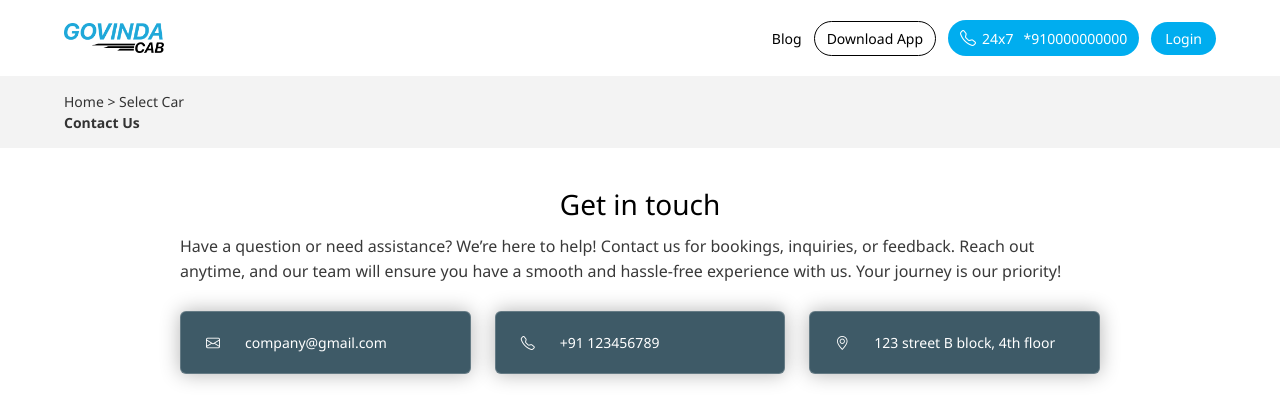
After one commit to SnidheSnowfinch/Govinda-cabs, a PHP site: page /contact-us.php in a window 1280 px wide. The commit adds this page. Shown: the top 415 px of the page. Run offline with PHP 8.4, Linux system fonts and the light colour scheme.

Commit message:
new-commit

```diff
--- a/bootstrap/style.css
+++ b/bootstrap/style.css
@@ -854,7 +854,10 @@ input[type="time"] {
     margin: auto;
     background: white;
   }
+.contact-left iframe{
+  margin-top: 20px;
 
+}
   .contact-left {
     flex: 1;
     display: flex;
--- /dev/null
+++ b/contact-us.php
@@ -0,0 +1,83 @@
+<?php include 'includes/header.php' ?>
+<div class="top-bar">
+    <div class="top-bar-left">
+      Home > Select Car<br>
+      <strong>Contact Us</strong>
+    </div>
+
+  </div>
+  <section class="div-container">
+  <h2>Get in touch</h2>
+    <p>Have a question or need assistance? We’re here to help! Contact us for bookings, inquiries, or feedback. Reach out anytime, and our team will ensure you have a smooth and hassle-free experience with us. Your journey is our priority!</p>
+<div class="row">
+    <div class="col-lg-4 col-md-6 col-am-12">
+    <div class="info-box">
+        <i class="bi bi-envelope"></i>company@gmail.com</div>
+
+    </div>
+    <div class="col-lg-4 col-md-6 col-am-12">
+    <div class="info-box phone"><i class="bi bi-telephone"></i>+91 123456789</div>
+
+    </div>
+
+    <div class="col-lg-4 col-md-6 col-am-12">
+    <div class="info-box address"><i class="bi bi-geo-alt"></i>123 street B block, 4th floor</div>
+
+    </div>
+
+</div>
+  <div class="contact-section mt-4">
+  <!-- Left Side -->
+  <div class="contact-left">
+  <iframe
+  src="https://www.google.com/maps/embed?pb=!1m18!1m12!1m3!1d241317.11609851093!2d73.72287973147661!3d18.524564859279732!2m3!1f0!2f0!3f0!3m2!1i1024!2i768!4f13.1!3m3!1m2!1s0x3bc2bf027ce0b187%3A0xe1fcbf97ddfb4f3a!2sPune%2C%20Maharashtra!5e0!3m2!1sen!2sin!4v1616144863844!5m2!1sen!2sin"
+  width="100%"
+  height="300"
+  style="border:0; border-radius: 12px;"
+  allowfullscreen=""
+  loading="lazy"
+  referrerpolicy="no-referrer-when-downgrade">
+</iframe>
+  </div>
+
+  <!-- Right Side -->
+  <div class="contact-right">
+
+    <div class="form-row">
+        <div>
+            <label for="">First Name</label>
+        <input type="text" placeholder="Enter First Name" />
+
+        </div>
+        <div>
+            <label for="">Last Name</label>
+        <input type="text" placeholder="Enter Last Name" />
+
+        </div>
+    </div>
+    <div class="form-row">
+        <div>
+            <label for="">Email</label>
+        <input type="email" placeholder="Enter Email" />
+
+        </div>
+        <div>
+            <label for="">Phone Number</label>
+        <input type="text" placeholder="Enter Phone Number" />
+
+        </div>
+    </div>
+    <div class="form-row">
+        <span>
+            <label for="">Message</label>
+        <textarea placeholder="Enter Your Message"></textarea>
+
+</span>
+    </div>
+    <div class="text-end">    <button class="book-btn">EXPLORE CABS</button>
+    </div>
+  </div>
+</div>
+
+  </section>
+<?php include 'includes/footer.php' ?>
```
